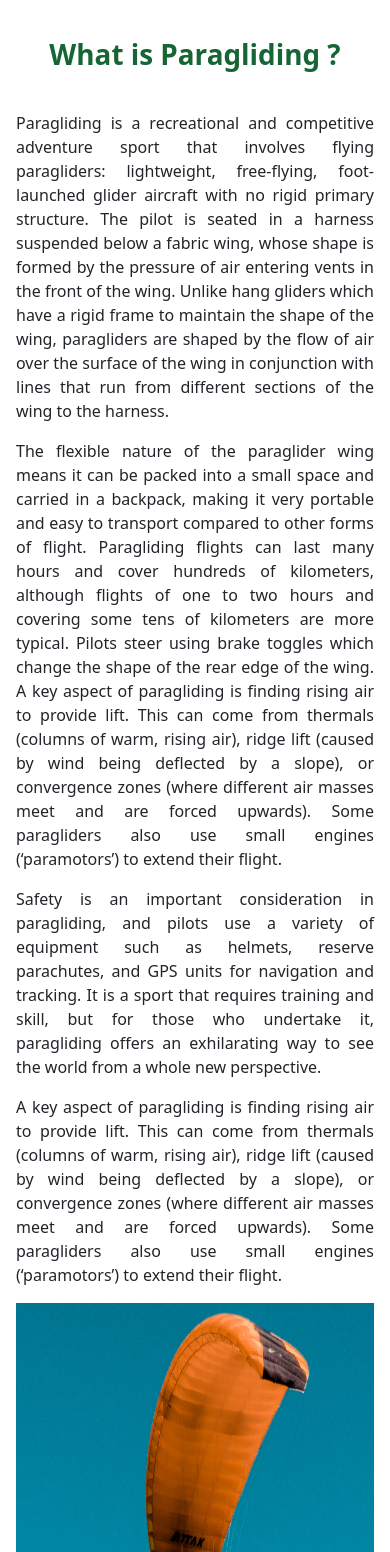
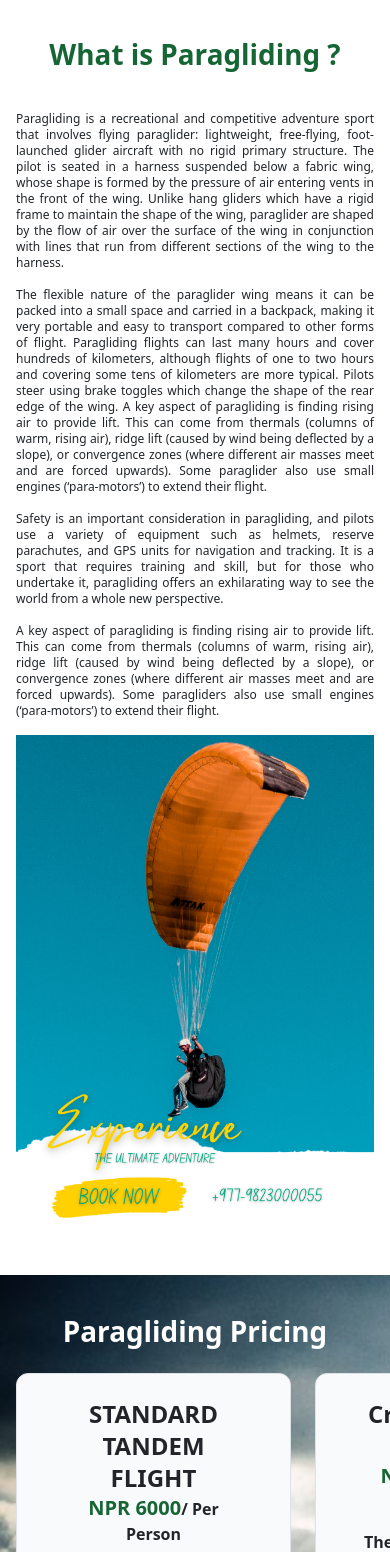
Before and after one commit to Dipak-Gautam/Paragliding, a React (Vite) app: page / in a window 390 px wide. Shown: the part 1296-2848 px from the top of the page. Built offline with nearby package versions, Linux system fonts and the light colour scheme.

Commit message:
chore : paragliding question bug fixed

```diff
--- a/src/Components/Paragliding/Paragliding.jsx
+++ b/src/Components/Paragliding/Paragliding.jsx
@@ -6,16 +6,16 @@ const Paragliding = () => {
       <h1 className="text-center font-bold text-green-800 mb-10">
         What is Paragliding ?
       </h1>
-      <div className="md:flex space-x-4">
-        <div className="md:w-[50%] text-justify ">
+      <div className="lg:flex space-x-4">
+        <div className="lg:w-[50%] text-justify text-xs md:text-base">
           <p>
             Paragliding is a recreational and competitive adventure sport that
-            involves flying paragliders: lightweight, free-flying, foot-launched
+            involves flying paraglider: lightweight, free-flying, foot-launched
             glider aircraft with no rigid primary structure. The pilot is seated
             in a harness suspended below a fabric wing, whose shape is formed by
             the pressure of air entering vents in the front of the wing. Unlike
             hang gliders which have a rigid frame to maintain the shape of the
-            wing, paragliders are shaped by the flow of air over the surface of
+            wing, paraglider are shaped by the flow of air over the surface of
             the wing in conjunction with lines that run from different sections
             of the wing to the harness.
           </p>
@@ -31,7 +31,7 @@ const Paragliding = () => {
             can come from thermals (columns of warm, rising air), ridge lift
             (caused by wind being deflected by a slope), or convergence zones
             (where different air masses meet and are forced upwards). Some
-            paragliders also use small engines (‘paramotors’) to extend their
+            paraglider also use small engines (‘para-motors’) to extend their
             flight.
           </p>
           <p>
@@ -47,12 +47,16 @@ const Paragliding = () => {
             This can come from thermals (columns of warm, rising air), ridge
             lift (caused by wind being deflected by a slope), or convergence
             zones (where different air masses meet and are forced upwards). Some
-            paragliders also use small engines (‘paramotors’) to extend their
+            paragliders also use small engines (‘para-motors’) to extend their
             flight.
           </p>
         </div>
         <div className="mx-auto">
-          <img src="assets/whatpara.png" alt="" style={{ height: 700 }} />
+          <img
+            src="assets/what-para.png"
+            alt=""
+            className=" mx-auto h-[500px] md:h-full"
+          />
         </div>
       </div>
     </div>
```
Also changed, not shown: public/assets/what-para.png (renamed from public/assets/whatpara.png).
